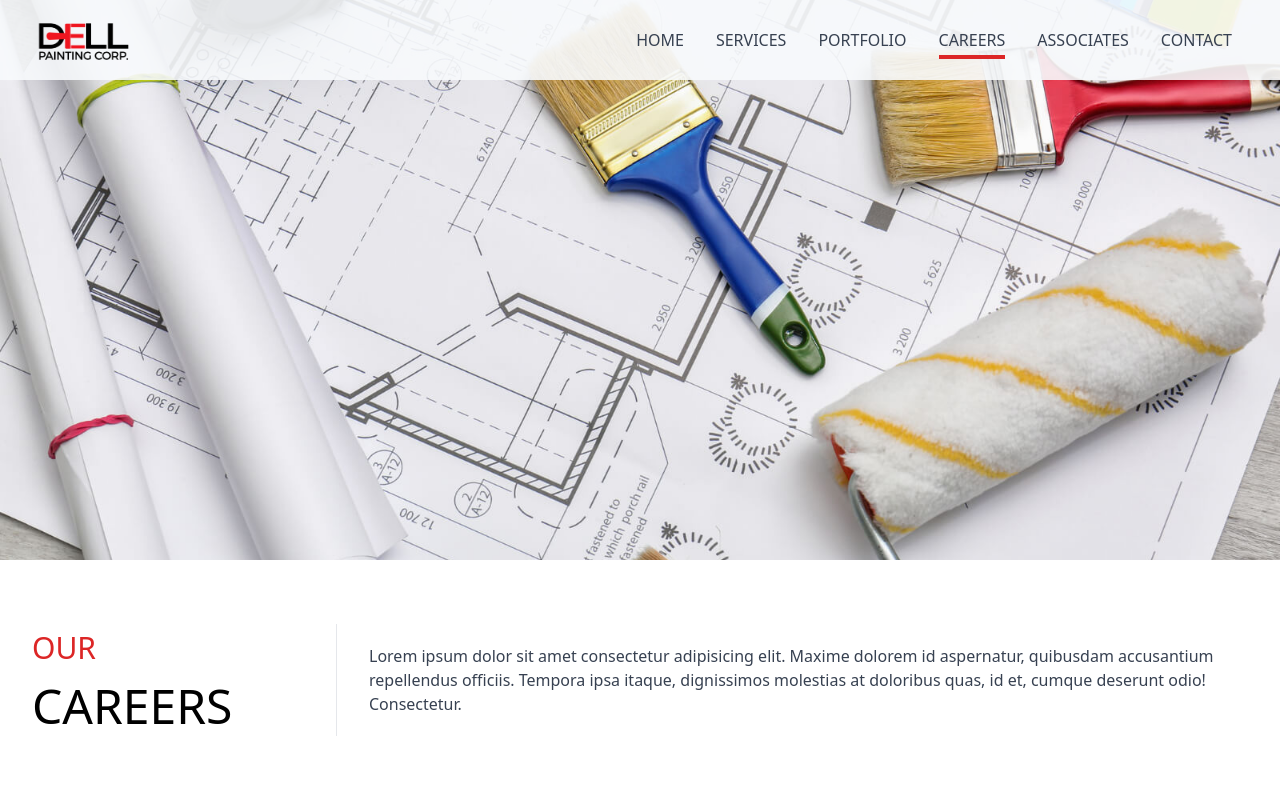
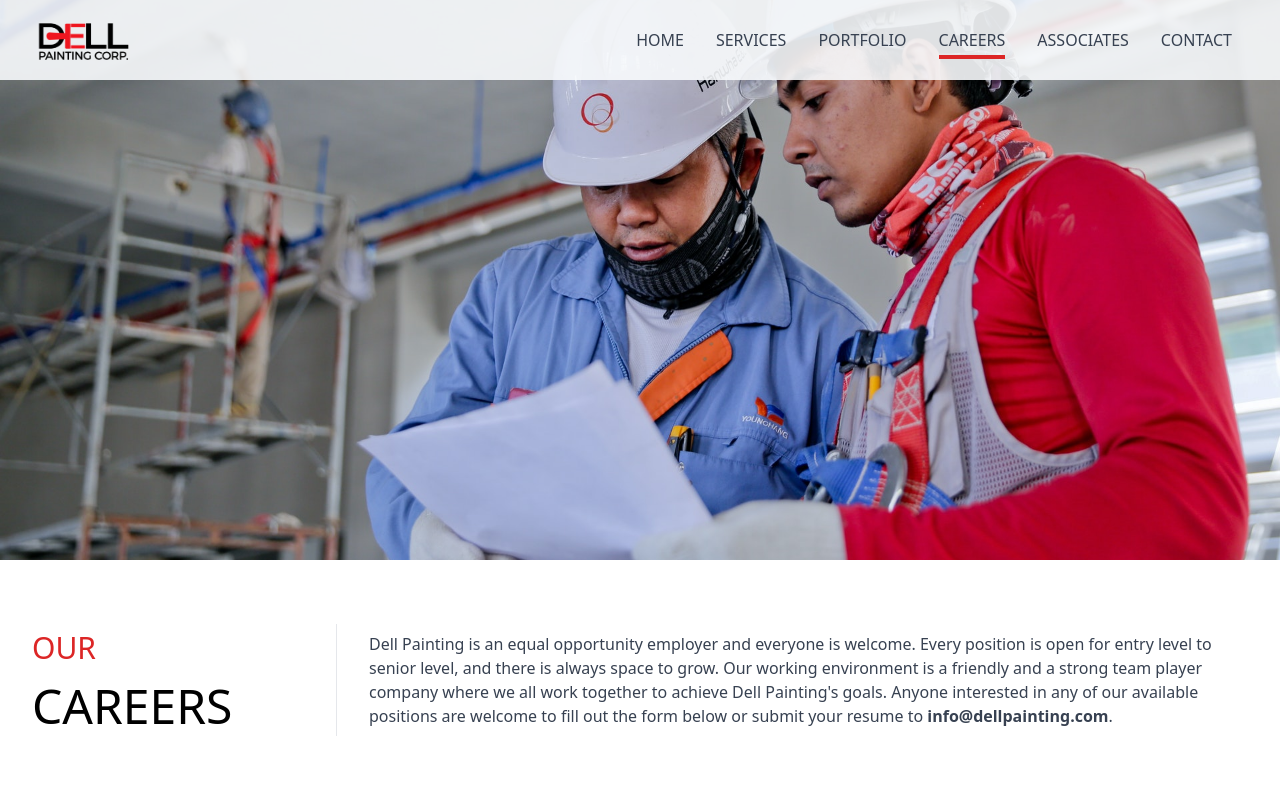
Before and after one commit to almanza1112/dellpainting2.0, a React (Create React App) app: page /careers in a window 1280 px wide. Shown: the top 800 px of the page. Built offline with nearby package versions, Linux system fonts and the light colour scheme.

Commit message:
updated text and img

```diff
--- a/src/pages/Careers.jsx
+++ b/src/pages/Careers.jsx
@@ -1,5 +1,5 @@
 import React, {useEffect} from 'react'
-import ServicesImg from '../assets/Services/services_main.jpg'
+import CareersImg from '../assets/Careers/careers_main.jpg'
 
 const Careers = () => {
 
@@ -10,7 +10,7 @@ const Careers = () => {
 
   return (
     <div className='w-full h-screen'>
-      <img src={ServicesImg} className='main-bg-img' />
+      <img src={CareersImg} className='main-bg-img' />
       <div className='main-content'>
         <div className='main-title-section'>
           <p className='main-title-top'>OUR</p>
@@ -19,7 +19,12 @@ const Careers = () => {
 
         <div className='main-desc-section'>
           <p>
-            Lorem ipsum dolor sit amet consectetur adipisicing elit. Maxime dolorem id aspernatur, quibusdam accusantium repellendus officiis. Tempora ipsa itaque, dignissimos molestias at doloribus quas, id et, cumque deserunt odio! Consectetur.
+            Dell Painting is an equal opportunity employer and everyone is welcome. Every position
+            is open for entry level to senior level, and there is always space to grow. Our working
+            environment is a friendly and a strong team player company where we all work together
+            to achieve Dell Painting's goals. Anyone interested in any of our available  positions
+            are welcome to fill out the form below or submit your resume to
+            <span className='font-bold'> info@dellpainting.com</span>.
           </p>
         </div>
       </div>
```
Also changed, not shown: src/assets/Careers/careers_main.jpg (added).
